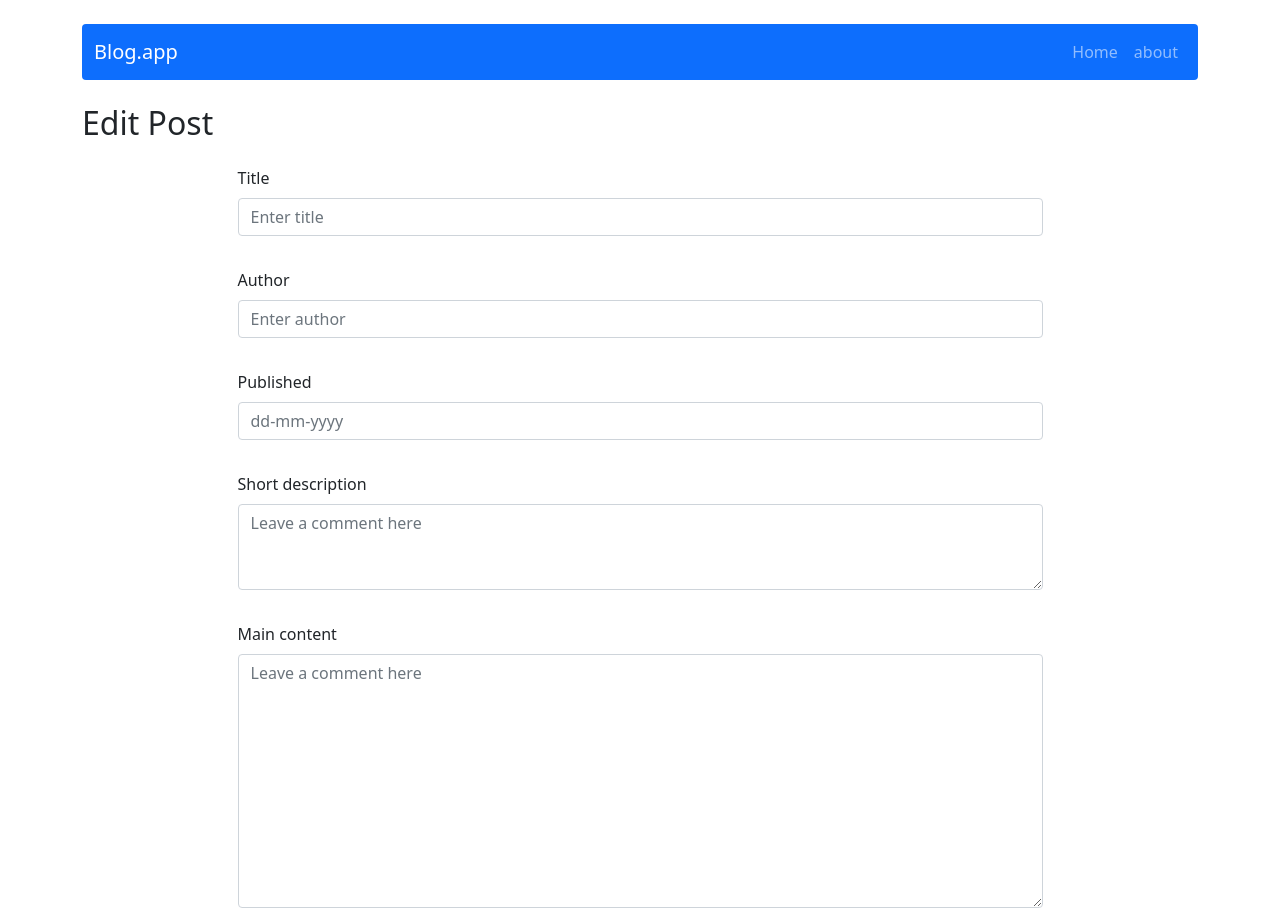
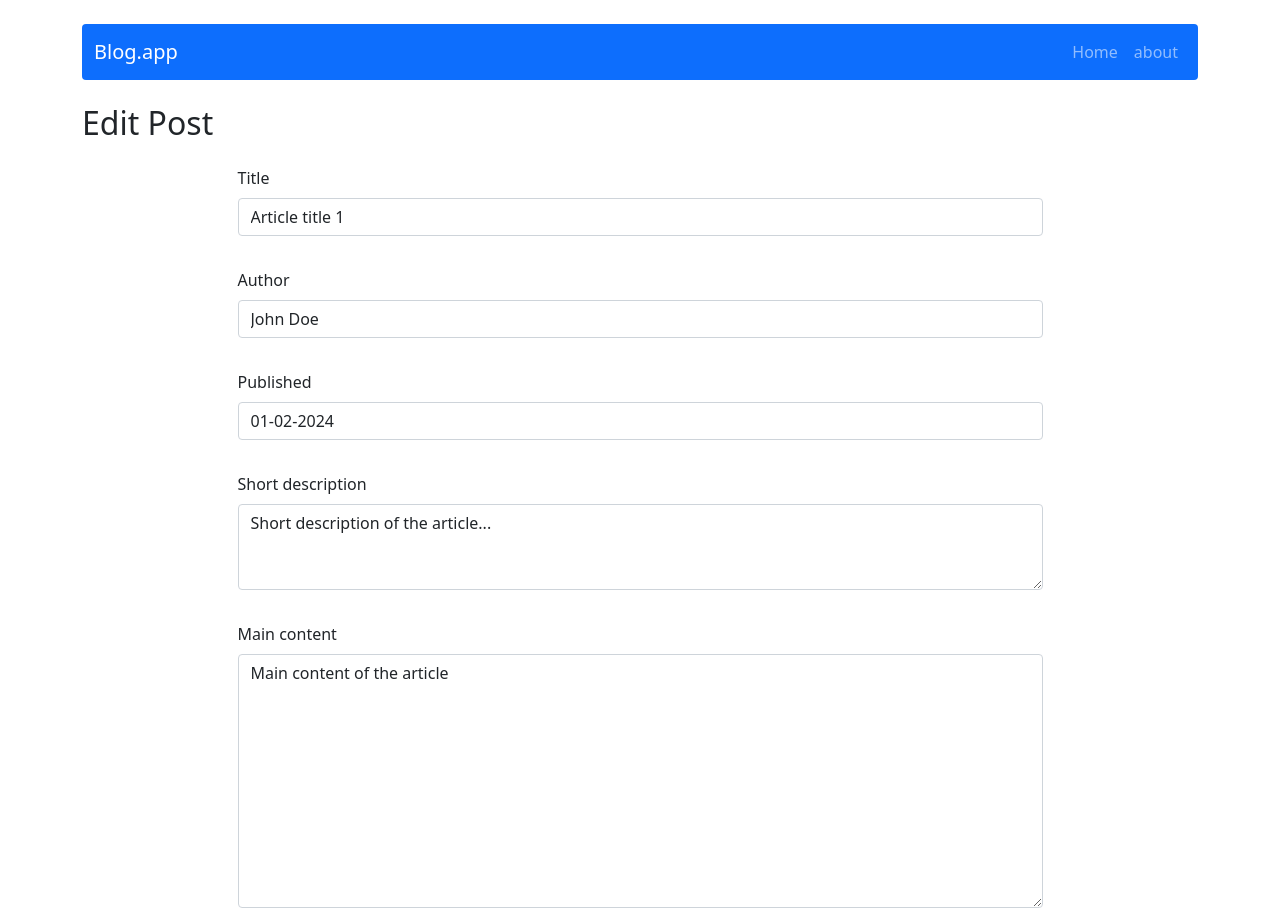
Before and after one commit to MichalWiaderkowicz/react-bolg, a React (Create React App) app: page /post/edit/1 in a window 1280 px wide. Shown: the top 922 px of the page. Built offline with nearby package versions, Linux system fonts and the light colour scheme.

Commit message:
add EDIT_POST

```diff
--- a/src/components/Features/AddPostForm/AddPostForm.js
+++ b/src/components/Features/AddPostForm/AddPostForm.js
@@ -3,7 +3,7 @@ import { addPost } from "../../../redux/postsRedux";
 import { useNavigate } from "react-router-dom";
 import PostForm from "../PostForm/PostForm";
 
-const AddPostForm = () => {
+const AddPostForm = (props) => {
   const dispatch = useDispatch();
   const navigate = useNavigate();
 
--- a/src/components/Features/EditPostForm/EditPostForm.js
+++ b/src/components/Features/EditPostForm/EditPostForm.js
@@ -1,82 +1,24 @@
-import { useState } from "react";
-import { Button, Form } from "react-bootstrap";
-import { useDispatch } from "react-redux";
-import { addPost } from "../../../redux/postsRedux";
-import { useNavigate } from "react-router-dom";
+import { useDispatch, useSelector } from "react-redux";
+import { editPost, getPost } from "../../../redux/postsRedux";
+import { Navigate, useNavigate } from "react-router-dom";
+import PostForm from "../PostForm/PostForm";
 
 const EditPostForm = () => {
-  const [title, setTitle] = useState("");
-  const [author, setAuthor] = useState("");
-  const [publishedDate, setPublishedDate] = useState("");
-  const [shortDescription, setShortDescription] = useState("");
-  const [content, setContent] = useState("");
+  const Id = window.location.pathname.split("/").filter(Boolean).pop();
+  const editedPost = useSelector((state) => getPost(state, Id));
 
   const dispatch = useDispatch();
   const navigate = useNavigate();
 
-  const handleSubmit = (e) => {
-    e.preventDefault();
-    dispatch(
-      addPost({ title, author, publishedDate, shortDescription, content })
-    );
-    setTitle("");
-    setAuthor("");
-    setPublishedDate("");
-    setShortDescription("");
-    setContent("");
+  const handleSubmit = (post) => {
+    dispatch(editPost({ ...post, Id }));
     navigate("/");
   };
 
+  if (!editedPost) return <Navigate to="/" />;
+
   return (
-    <Form onSubmit={handleSubmit}>
-      <Form.Group className="m-auto w-75 p-3">
-        <Form.Label>Title</Form.Label>
-        <Form.Control
-          value={title}
-          onChange={(e) => setTitle(e.target.value)}
-          placeholder="Enter title"
-        />
-      </Form.Group>
-      <Form.Group className="m-auto w-75 p-3">
-        <Form.Label>Author</Form.Label>
-        <Form.Control
-          value={author}
-          onChange={(e) => setAuthor(e.target.value)}
-          placeholder="Enter author"
-        />
-      </Form.Group>
-      <Form.Group className="m-auto w-75 p-3">
-        <Form.Label>Published</Form.Label>
-        <Form.Control
-          value={publishedDate}
-          onChange={(e) => setPublishedDate(e.target.value)}
-          placeholder="dd-mm-yyyy"
-        />
-      </Form.Group>
-      <Form.Group className="m-auto w-75 p-3">
-        <Form.Label>Short description</Form.Label>
-        <Form.Control
-          value={shortDescription}
-          onChange={(e) => setShortDescription(e.target.value)}
-          placeholder="Leave a comment here"
-          as="textarea"
-          rows={3}
-        />
-      </Form.Group>
-      <Form.Group className="m-auto w-75 p-3">
-        <Form.Label>Main content</Form.Label>
-        <Form.Control
-          value={content}
-          onChange={(e) => setContent(e.target.value)}
-          placeholder="Leave a comment here"
-          as="textarea"
-          rows={10}
-        />
-      </Form.Group>
-      <Button variant="primary" type="submit">
-        Add post
-      </Button>
-    </Form>
+    <PostForm action={handleSubmit} actionText="Edit post" {...editedPost} />
   );
 };
 
--- a/src/components/Features/PostForm/PostForm.js
+++ b/src/components/Features/PostForm/PostForm.js
@@ -62,7 +62,7 @@ const PostForm = ({ action, actionText, ...props }) => {
         />
       </Form.Group>
       <Button variant="primary" type="submit">
-        Add post
+        Edit post
       </Button>
     </Form>
   );
```
